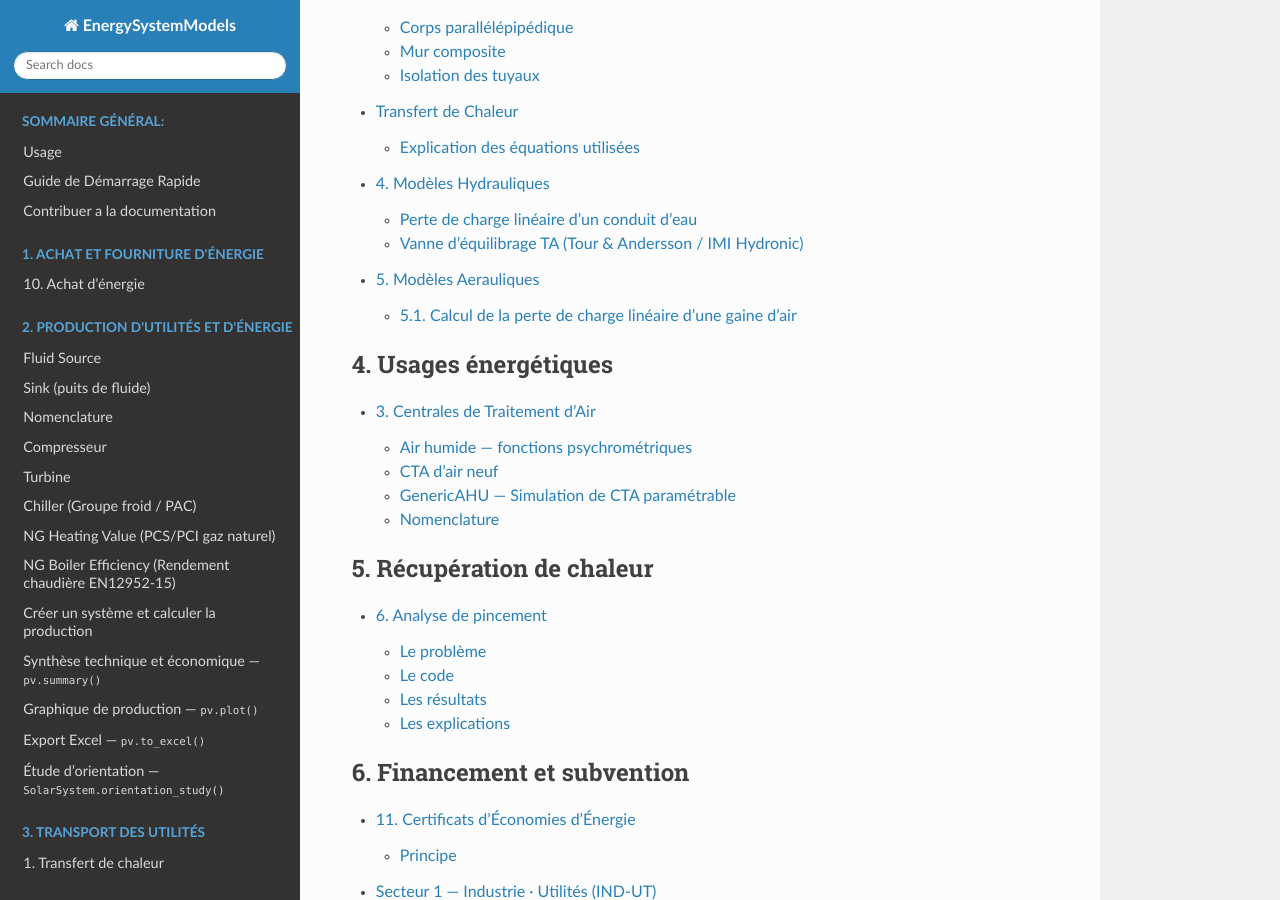
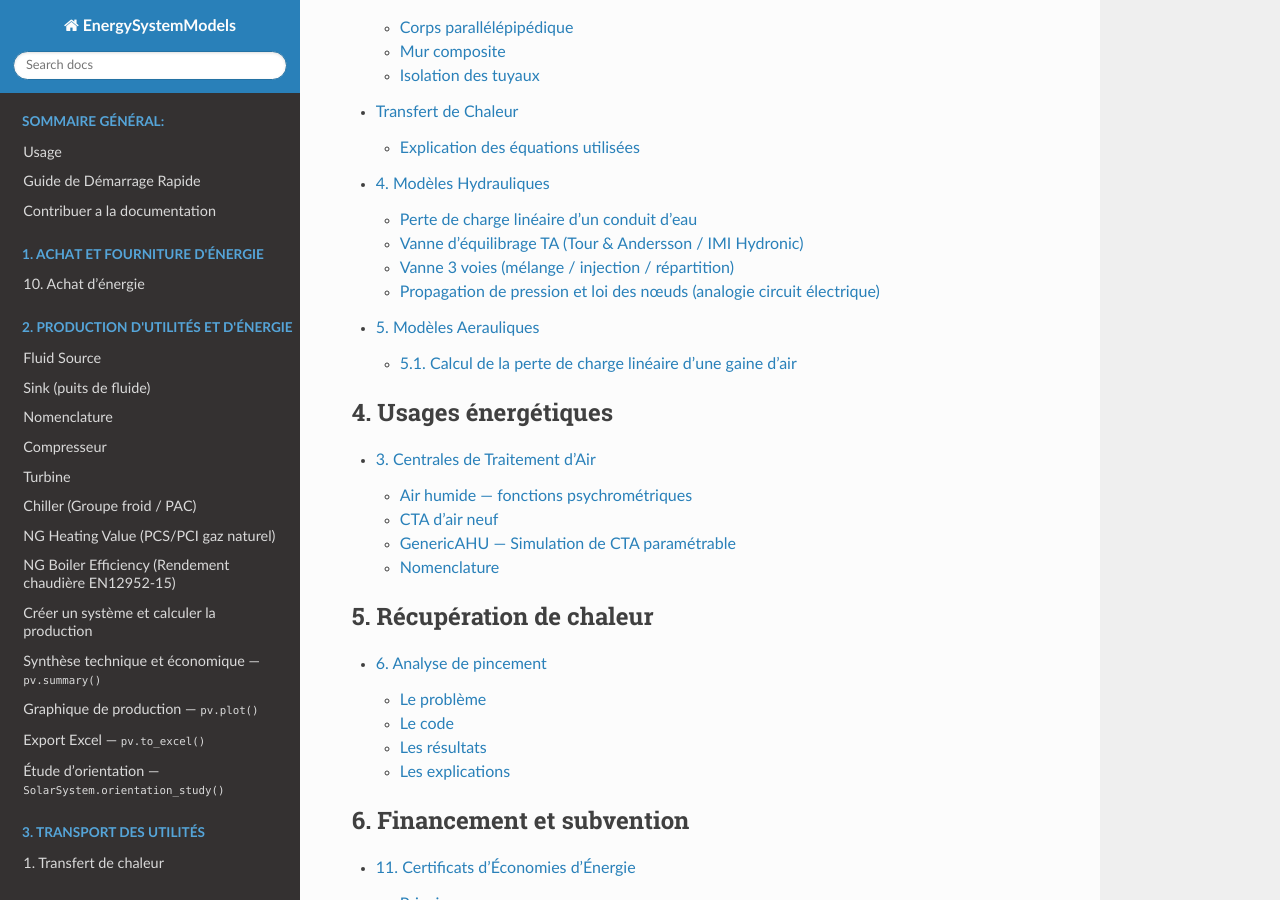
Before and after one commit to ZoheirHADID/EnergySystemModels-fr, a Sphinx documentation site: the page built from docs/source/index.rst, in a window 1280 px wide and 900 px high, scrolled down 2809 px. Built offline with Sphinx 7.4.7 and the Read the Docs theme 3.1.0, drawn with Linux system fonts in a browser that asks for light colours; part of the change alters nothing that is shown.

Commit message:
2026-07-25-008

```diff
--- a/docs/source/004-hydraulic/index.rst
+++ b/docs/source/004-hydraulic/index.rst
@@ -9,3 +9,5 @@
 
    perte_pression_lineaire
    TA_valve
+   valve_3_voies
+   propagation_pression
--- /dev/null
+++ b/docs/source/004-hydraulic/propagation_pression.rst
@@ -0,0 +1,125 @@
+.. _propagation_pression:
+
+Propagation de pression et loi des nœuds (analogie circuit électrique)
+======================================================================
+
+Les modèles hydrauliques se comportent comme un **circuit électrique**, avec une
+correspondance directe :
+
+.. list-table::
+   :header-rows: 1
+   :widths: 30 30 40
+
+   * - Hydraulique
+     - Électrique
+     - Loi
+   * - Débit :math:`\dot m` (kg/s)
+     - Courant :math:`I`
+     - **Loi des nœuds (KCL)** : :math:`\sum \dot m_{\text{entrant}} = \sum \dot m_{\text{sortant}}`
+   * - Pression :math:`P` (Pa)
+     - Potentiel :math:`V`
+     - Un **nœud** a un potentiel unique (pressions homogènes)
+   * - Composant (résistance)
+     - Résistance :math:`R`
+     - :math:`\Delta P = f(\dot m)` (chute de potentiel)
+   * - Circuit série
+     - Résistances en série
+     - **Loi des mailles (KVL)** : :math:`\sum \Delta P = P_{\text{amont}} - P_{\text{aval}}`
+
+Sens de propagation
+-------------------
+
+Une **résistance** (tube, coude, vanne, té…) **reçoit un débit** et calcule sa
+perte de charge :math:`\Delta P`. La **pompe**, elle, impose le débit à partir du
+:math:`\Delta P` qu'elle voit sur sa courbe.
+
+La **pression est un potentiel ancré en aval** (un puits / une condition limite
+impose sa pression). Chaque composant remonte alors la pression **à contre-courant
+du débit** :
+
+.. math::
+
+   P_{\text{entrée}} = P_{\text{sortie}} + \Delta P
+
+Ce comportement est **événementiel** : la pression est une *property* du port
+fluide ; l'imposer déclenche le ``callback`` du composant, qui recalcule
+(``calculate()``) et propage. Si aucune pression aval n'est connue, on retombe
+sur le sens direct :math:`P_{\text{sortie}} = P_{\text{entrée}} - \Delta P`.
+
+Loi des nœuds (Kirchhoff)
+-------------------------
+
+Lorsqu'on connecte des ports (``Fluid_connect``), ils forment un **nœud
+hydraulique**. La loi de nœud (``Connect._apply_kirchhoff_law``) impose :
+
+1. **Homogénéité des pressions** — tous les ports d'un nœud partagent le même
+   potentiel (comme les nœuds d'un circuit).
+2. **Conservation du débit (KCL)** — débit entrant = débit sortant
+   (répartiteur / collecteur).
+3. **Mélange masse + énergie** — quand plusieurs flux convergent, le nœud calcule
+   lui-même le mélange :
+
+   .. math::
+
+      \dot m_{\text{out}} = \sum_i \dot m_i
+      \qquad
+      h_{\text{mix}} = \dfrac{\sum_i \dot m_i\, h_i}{\sum_i \dot m_i}
+
+   Ainsi un **mélangeur** est une simple loi de nœud (pas besoin d'un modèle
+   dédié) : deux flux qui entrent dans un même point sont mélangés
+   automatiquement.
+
+Ordonnanceur différé
+--------------------
+
+Pour éviter des cascades de recalculs synchrones sur les grands réseaux, un
+**ordonnanceur différé** (``FluidPort.propagation``) transforme la propagation en
+file itérative drainée jusqu'au **point fixe** (convergence garantie par la
+détection de changement de valeur), avec un mode **asynchrone** (Qt). En
+l'absence d'ordonnanceur actif, le comportement synchrone historique est conservé
+(rétro-compatibilité, aucune régression).
+
+Composants supportés
+--------------------
+
+Le principe (conserver la température, recalculer :math:`h`, propager la pression
+aval→amont) est implémenté **dans les modèles backend** :
+
+- Tube droit, Vanne TA (``StraightPipe``, ``TA_Valve``) ;
+- :ref:`Vanne 3 voies <valve_3_voies>` (3 montages) ;
+- Coudes et singularités (``CurvedBend``, ``EdgedBend``,
+  ``SuddenContraction``, ``SuddenExpansion``) ;
+- Tés (``ConvergingTee`` : 2→1 ; ``DivergingTee`` : 1→2) ;
+- Source (``Source``) : conserve :math:`T`, recalcule :math:`h` à la pression
+  réseau imposée.
+
+Exemple : circuit série (KCL + KVL + potentiel)
+-----------------------------------------------
+
+.. code-block:: python
+
+    from ThermodynamicCycles.Source import Source
+    from ThermodynamicCycles.Hydraulic import StraightPipe
+    from ThermodynamicCycles.Connect import Fluid_connect
+
+    src = Source.Object(); src.fluid = "water"; src.Ti_degC = 15
+    src.Pi_bar = 5; src.F = 1.0; src.calculate()
+
+    p1 = StraightPipe.Object(); p1.L = 10; p1.d_hyd = 0.05
+    p2 = StraightPipe.Object(); p2.L = 20; p2.d_hyd = 0.05
+
+    Fluid_connect(p1.Inlet, src.Outlet); p1.calculate()
+    Fluid_connect(p2.Inlet, p1.Outlet); p2.calculate()
+
+    # Le puits impose le POTENTIEL aval -> il remonte jusqu'à la source
+    p2.Outlet.P = 3.0e5
+
+    # Potentiel homogène aux nœuds :  p1.Outlet.P == p2.Inlet.P
+    # KVL (série)   :  P_source - P_sink == dP1 + dP2
+    # KCL (courant) :  débit = 1.0 kg/s partout
+
+.. note::
+   Vérifié numériquement : potentiels de nœud égaux (à <1 Pa), somme des chutes
+   série égale à l'écart de pression total (à <1 Pa), et débit conservé à
+   :math:`10^{-6}` près sur tout le circuit — exactement le comportement d'un
+   circuit électrique courant/potentiel.
--- /dev/null
+++ b/docs/source/004-hydraulic/valve_3_voies.rst
@@ -0,0 +1,148 @@
+.. _valve_3_voies:
+
+Vanne 3 voies (mélange / injection / répartition)
+=================================================
+
+La **vanne 3 voies** (``ThermodynamicCycles.Valve3Way``) modélise une vanne de
+réglage hydraulique dans ses trois montages classiques. Un **seul modèle** couvre
+les trois montages ; c'est le paramètre ``mounting`` (et le ``mode`` mixing /
+diverting) qui fixe la topologie et le critère de dimensionnement.
+
+Les trois montages
+------------------
+
+.. list-table::
+   :header-rows: 1
+   :widths: 22 26 52
+
+   * - Montage
+     - Topologie
+     - Rôle
+   * - **Mélange**
+     - 2 entrées → 1 sortie
+     - mélange une branche réseau (chaude) et un retour (froid) ; débit
+       secondaire ~constant, débit primaire variable.
+   * - **Injection**
+     - 2 entrées → 1 sortie
+     - injection d'un primaire dans une boucle secondaire (pompe dédiée) ;
+       même topologie que le mélange, critère d'autorité propre.
+   * - **Répartition / décharge**
+     - 1 entrée → 2 sorties
+     - répartit le débit entre le circuit récepteur (voie directe) et un
+       bypass / décharge ; débit primaire constant.
+
+Loi de perte de charge par voie
+-------------------------------
+
+La perte de charge suit la **loi Kv turbulente** appliquée à chaque voie :
+
+.. math::
+
+   Q_v = K_v \cdot \sqrt{\dfrac{\Delta P_v}{d}}
+   \qquad\Longleftrightarrow\qquad
+   \Delta P_v = \left(\dfrac{Q_v}{K_v}\right)^2 \cdot d
+
+avec :math:`Q_v` en m³/h, :math:`\Delta P_v` en bar et :math:`d` la densité
+relative à l'eau (:math:`\rho/1000`).
+
+- **Voie directe (partie droite)** : :math:`K_{vs}` **déduit du DN** (voir plus bas).
+- **Voie perpendiculaire (bypass)** : :math:`K_{vs,\text{bypass}}` distinct
+  (par défaut égal à la voie directe).
+
+Le :math:`K_v` varie avec l'ouverture :math:`x \in [0,1]` selon la
+**caractéristique intrinsèque** :math:`K_v(x) = K_{vs}\cdot\varphi(x)` :
+
+.. list-table::
+   :header-rows: 1
+   :widths: 40 40
+
+   * - Caractéristique
+     - Loi exacte
+   * - linéaire
+     - :math:`K_v = K_{vs}\,x`
+   * - égal pourcentage (logarithmique)
+     - :math:`K_v = K_{vs}\,R^{(x-1)}`
+   * - parabolique (quadratique)
+     - :math:`K_v = K_{vs}\,x^2`
+   * - quick-opening
+     - :math:`K_v = K_{vs}\,\sqrt{x}`
+
+Pour une **courbe fabricant tabulée**, on charge les points via
+``set_characteristic_table`` / ``load_characteristic_curve`` ; l'interpolation
+peut être **semi-log** (``interp_mode='log'``), exacte pour les courbes
+équipourcentage où :math:`\log(K_v)` est linéaire en :math:`x`.
+
+Le Kv est déduit du DN (jamais saisi)
+-------------------------------------
+
+L'utilisateur ne saisit **pas** de :math:`K_v` : il choisit un **DN**, et le
+:math:`K_{vs}` de la voie directe en est déduit (``resolve_kvs``). Table
+générique par défaut :
+
+============ ===== ===== ===== ===== ===== ===== ===== ===== ===== ===== =====
+DN            08    10    15    20    25    32    40    50    65    80    100
+:math:`K_{vs}` 0.6  1.5   3     5     8     12    20    30    50    80    130
+============ ===== ===== ===== ===== ===== ===== ===== ===== ===== ===== =====
+
+Un couple **DN + type de produit** pourra plus tard pointer vers une base de
+données de vannes du commerce (hook ``PRODUCT_DB``).
+
+Autorité et dimensionnement
+---------------------------
+
+La vanne est **correctement dimensionnée** quand sa perte de charge grande
+ouverte est du même ordre que la perte de charge de la branche à débit variable,
+soit une **autorité** :math:`a = \Delta P_{V100} / (\Delta P_{V100} + \Delta P_{\text{branche}}) \approx 0{,}5`
+(plage acceptable 0,3–0,7). Le critère dépend du montage :
+
+- **répartition / décharge** : :math:`\Delta P_{\text{vanne}} = \Delta P_{ls} + \Delta P_a`
+- **mélange** : :math:`\Delta P_{\text{vanne}} \approx \Delta P_{lp} = \Delta P_e`
+- **injection** : :math:`\Delta P_{\text{vanne}} \approx \Delta P_{\text{injection}}`
+
+``check_sizing()`` renvoie l'autorité, un verdict
+(*correcte* / *sous-dimensionnée* / *surdimensionnée*) et un **DN recommandé**.
+
+Utilisation
+-----------
+
+.. code-block:: python
+
+    from ThermodynamicCycles.Valve3Way import Valve3Way
+    from ThermodynamicCycles.Source import Source
+
+    # Deux sources : réseau chaud (voie directe) + retour froid (voie perp.)
+    CHAUD = Source.Object(); CHAUD.fluid = "water"; CHAUD.Ti_degC = 80
+    CHAUD.Pi_bar = 3.0; CHAUD.F = 1.2; CHAUD.calculate()
+    FROID = Source.Object(); FROID.fluid = "water"; FROID.Ti_degC = 45
+    FROID.Pi_bar = 3.0; FROID.F = 0.8; FROID.calculate()
+
+    V = Valve3Way.Object(mode="mixing")   # montage mélange (2 -> 1)
+    V.mounting = "melange"
+    V.DN = "DN50"                          # -> Kvs voie directe déduit = 30
+    V.valve_characteristic = "equal_percentage"
+    V.rangeability = 50
+    V.control_mode = "temperature"
+    V.T_target = 65                        # consigne de départ mélangé
+
+    V.Inlet1.fluid = "water"; V.Inlet1.h = CHAUD.Outlet.h; V.Inlet1.F = 1.2
+    V.Inlet2.fluid = "water"; V.Inlet2.h = FROID.Outlet.h; V.Inlet2.F = 0.8
+    V.calculate()
+
+    print("Ouverture %.1f %%, Kvs=%.0f, dP=%.4f bar"
+          % (V.opening, V.Kvs, V.dp_valve_bar))
+
+    # Vérification du dimensionnement (autorité)
+    V.dp_control_branch_bar = 0.20         # ΔP de la branche variable (bar)
+    sizing = V.check_sizing()
+    print(sizing["verdict"], "| a =", round(sizing["authority"], 2),
+          "| DN conseillé :", sizing["recommended_DN"])
+
+.. note::
+   Le mélange (débit + enthalpie) et la régulation de :math:`\alpha` (depuis la
+   température cible) sont calculés **dans le modèle backend**. Voir aussi la
+   :ref:`propagation_pression` pour la propagation de la pression aval→amont.
+
+Scènes d'exemple prêtes à charger (simulateur PyqtSimulator) :
+``src/PyqtSimulator/json/vanne3v_montage_melange.json``,
+``vanne3v_montage_injection.json``,
+``vanne3v_montage_repartition_decharge.json``.
```
